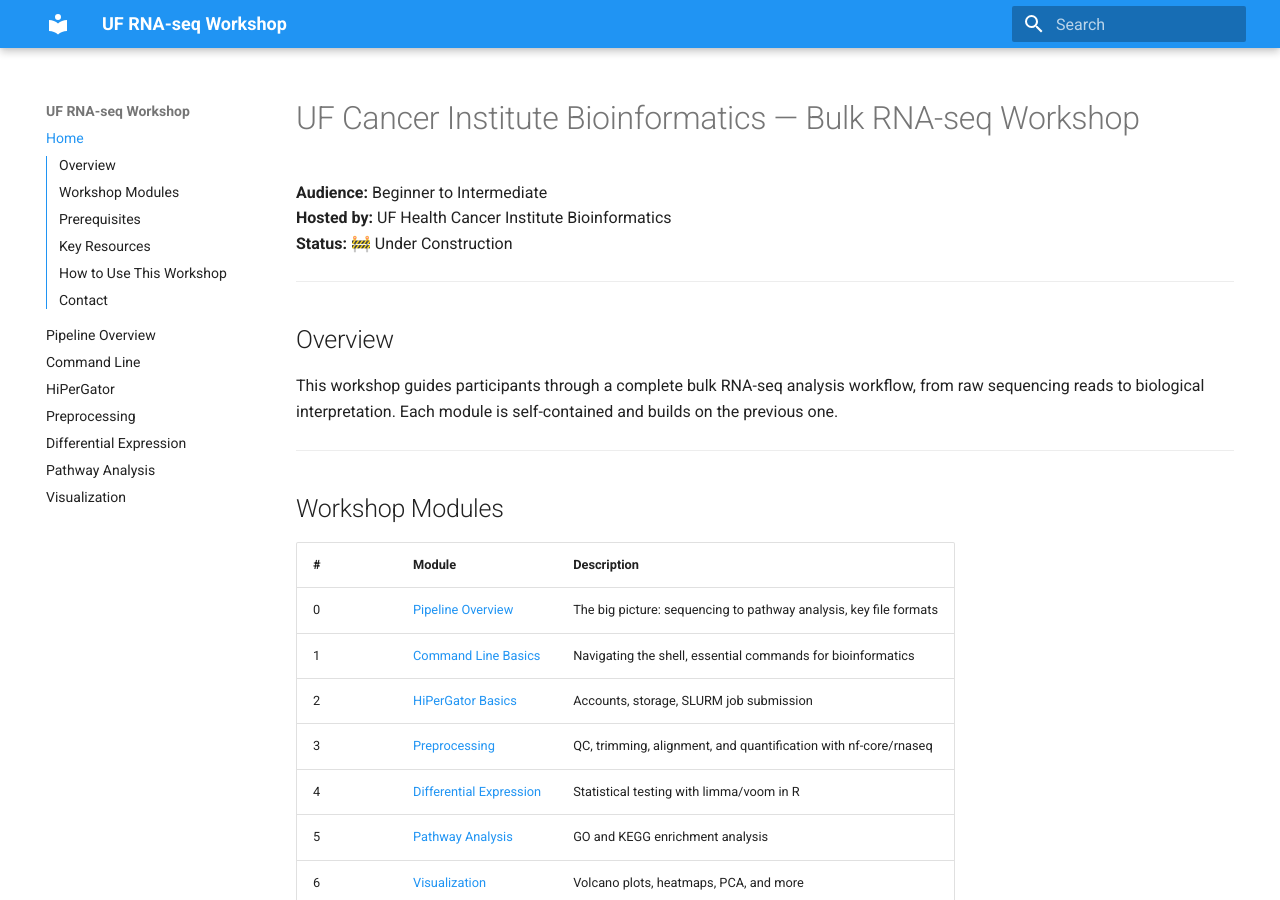
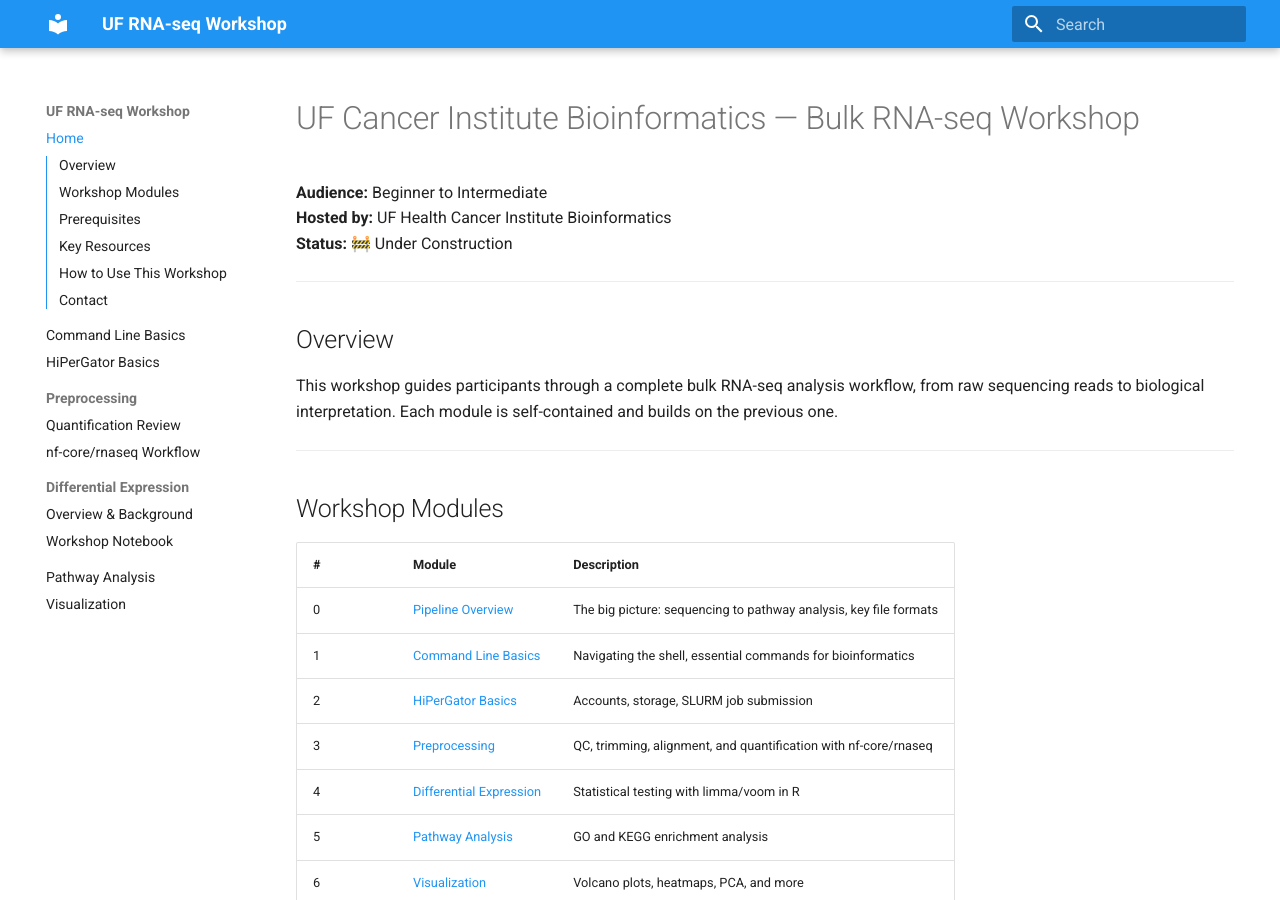
Before and after one commit to UFHCC-BCBSR/res-bioinfo-rnaseq-workshop, an MkDocs documentation site: the page built from docs/index.md, in a window 1280 px wide and 900 px high. Built offline with MkDocs 1.6.1 and Material for MkDocs 9.7.7, drawn with Linux system fonts in a browser that asks for light colours.

Commit message:
new mkdocs

```diff
--- a/mkdocs.yml
+++ b/mkdocs.yml
@@ -10,10 +10,13 @@ theme:
 
 nav:
   - Home: index.md
-  - Pipeline Overview: 00_pipeline-overview/README.md
-  - Command Line: 01_command-line-basics/README.md
-  - HiPerGator: 02_hipergator-basics/README.md
-  - Preprocessing: 03_preprocessing/README.md
-  - Differential Expression: 04_differential-expression/README.md
+  - Command Line Basics: 01_command-line-basics/README.md
+  - HiPerGator Basics: 02_hipergator-basics/README.md
+  - Preprocessing:
+    - Quantification Review: 03_preprocessing/quantification-review.md
+    - nf-core/rnaseq Workflow: 03_preprocessing/nfcore-workflow.md
+  - Differential Expression:
+    - Overview & Background: 04_differential-expression/overview.md
+    - Workshop Notebook: 04_differential-expression/notebook.md
   - Pathway Analysis: 05_pathway-analysis/README.md
   - Visualization: 06_visualization/README.md
```
